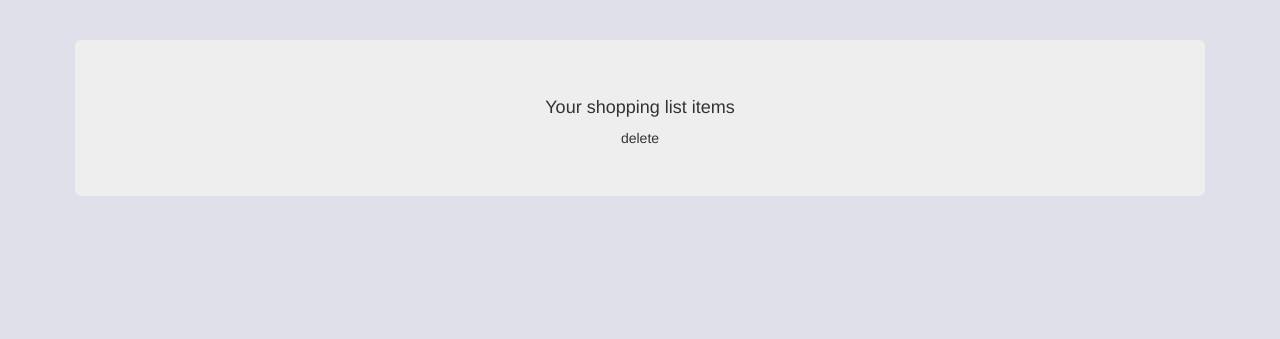
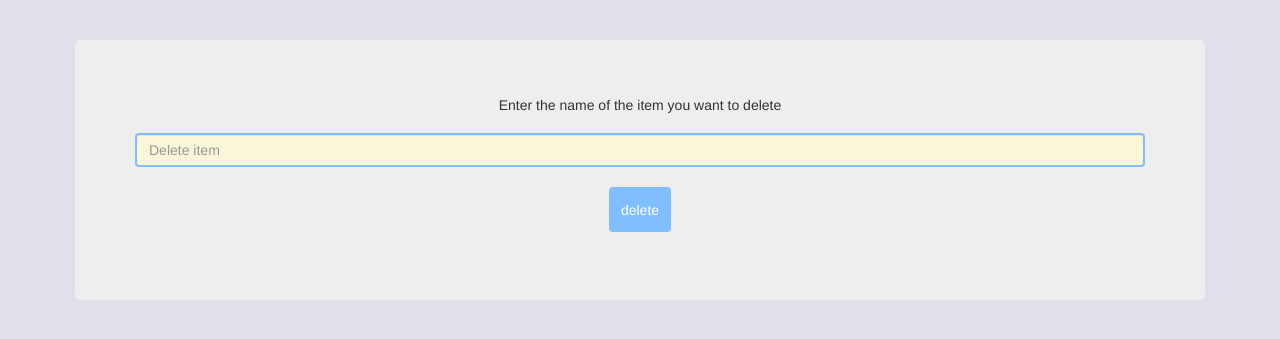
Before and after one commit to grace-mugoiri/shopping-list, a Flask app: page /delete_item in a window 1280 px wide. Shown: the part 92-431 px from the top of the page. Run offline with Flask 2, Linux system fonts and the light colour scheme; some libraries are stand-ins or nearby versions.

Commit message:
modified delete file

```diff
--- a/shopping-list/templates/delete_item.html
+++ b/shopping-list/templates/delete_item.html
@@ -1,7 +1,10 @@
 {% extends "layout.html" %}
 {% block body %}
 	<div class="jumbotron text-center">
-        <h4>Your shopping list items</h4>
-        delete
+        <h5>Enter the name of the item you want to delete</h5>
+	<form action="{{ url_for('delete_item') }}" method="POST">
+            <input type="text" name="item" class="form-control" placeholder="Delete item">
+            <p><input class="btn btn-info" type="submit" value="delete"></p>
+        </form>
 	</div>
 {% endblock %}
```
